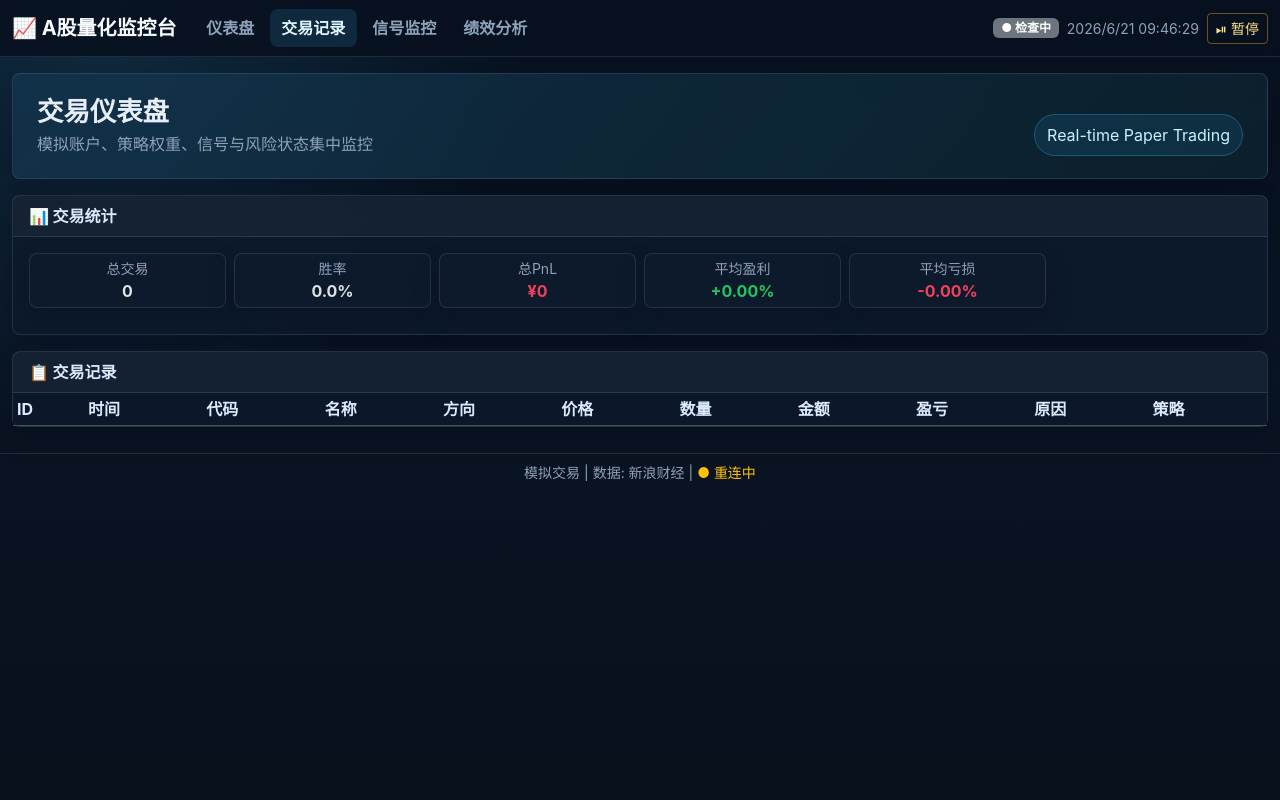
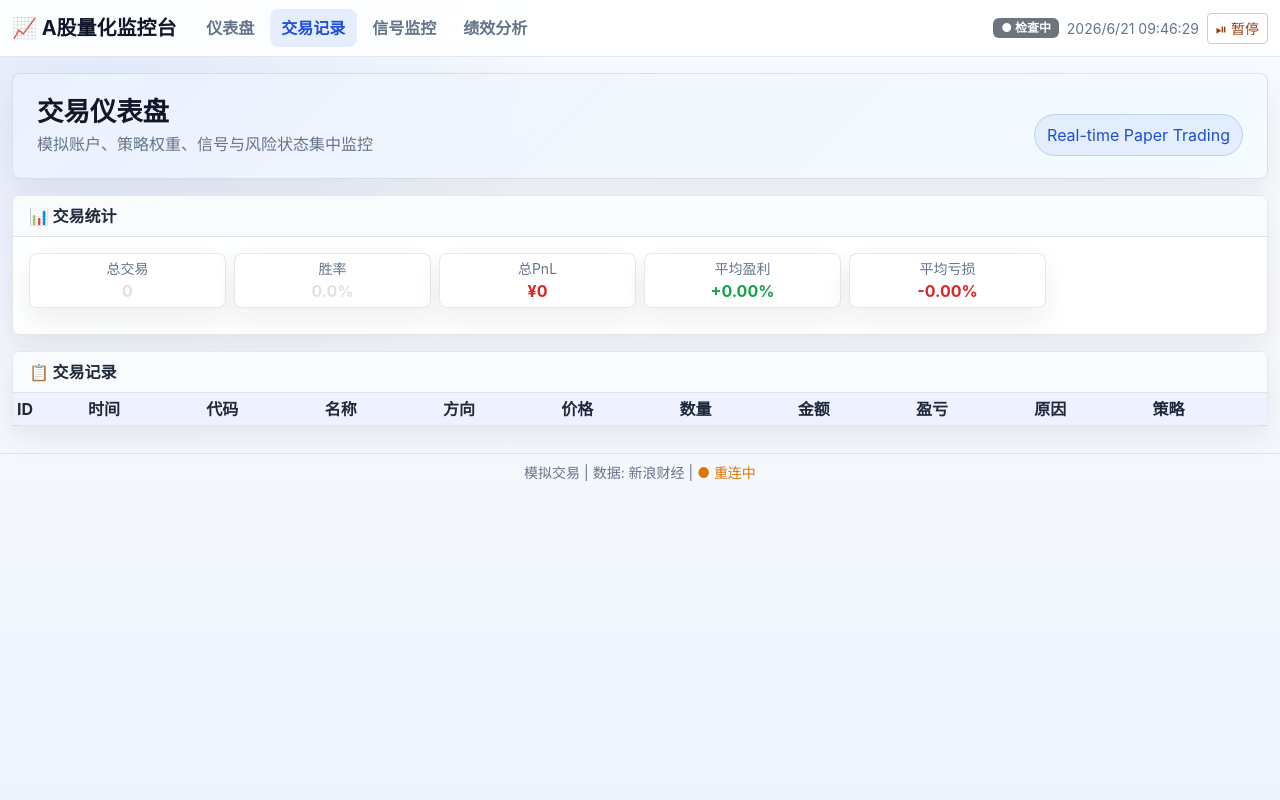
Before and after one commit to riyue248/astock-trading, a FastAPI app: page /trades in a window 1280 px wide. Run offline with FastAPI, Linux system fonts and the light colour scheme; data that the repository does not hold is empty; some libraries are stand-ins or nearby versions.

Commit message:
Sync remaining changes

```diff
--- a/web/static/css/paper.css
+++ b/web/static/css/paper.css
@@ -1,14 +1,14 @@
 :root{
-  --bg:#07111f;
-  --panel:rgba(13,27,45,.88);
-  --panel-2:rgba(17,35,58,.78);
-  --border:rgba(148,163,184,.18);
-  --muted:#8ea2ba;
-  --text:#e7eef8;
-  --blue:#38bdf8;
-  --green:#22c55e;
-  --red:#f43f5e;
-  --amber:#f59e0b;
+  --bg:#f6f8fc;
+  --panel:rgba(255,255,255,.94);
+  --panel-2:rgba(248,250,252,.94);
+  --border:rgba(15,23,42,.10);
+  --muted:#64748b;
+  --text:#0f172a;
+  --blue:#2563eb;
+  --green:#16a34a;
+  --red:#dc2626;
+  --amber:#d97706;
 }
 *{letter-spacing:0}
 body{
@@ -16,16 +16,16 @@
   color:var(--text);
   font-family:Inter,-apple-system,BlinkMacSystemFont,"Microsoft YaHei","PingFang SC",sans-serif;
   background:
-    radial-gradient(circle at 8% 0%,rgba(56,189,248,.16),transparent 30%),
-    linear-gradient(180deg,#07111f 0%,#0a1423 46%,#08101c 100%);
+    radial-gradient(circle at 8% 0%,rgba(37,99,235,.11),transparent 32%),
+    linear-gradient(180deg,#f8fbff 0%,#f6f8fc 48%,#eef4ff 100%);
 }
 .container-fluid{max-width:1500px}
 .app-navbar{
-  background:rgba(8,17,31,.88);
+  background:rgba(255,255,255,.88);
   border-bottom:1px solid var(--border);
   backdrop-filter:blur(14px);
 }
-.navbar-brand{color:#f8fbff!important}
+.navbar-brand{color:#0f172a!important}
 .nav-link{
   border-radius:8px;
   color:var(--muted)!important;
@@ -34,8 +34,8 @@
   padding:.42rem .72rem!important;
 }
 .nav-link:hover,.nav-link.active{
-  color:#e0f7ff!important;
-  background:rgba(56,189,248,.14);
+  color:#1d4ed8!important;
+  background:rgba(37,99,235,.10);
 }
 .hero-strip{
   display:flex;
@@ -45,8 +45,8 @@
   padding:22px 24px;
   border:1px solid var(--border);
   border-radius:8px;
-  background:linear-gradient(135deg,rgba(56,189,248,.13),rgba(34,197,94,.04)),rgba(13,27,45,.76);
-  box-shadow:0 16px 45px rgba(2,6,23,.28);
+  background:linear-gradient(135deg,rgba(37,99,235,.08),rgba(14,165,233,.04)),rgba(255,255,255,.86);
+  box-shadow:0 16px 38px rgba(15,23,42,.08);
 }
 .hero-strip h1{
   margin:0 0 4px;
@@ -56,10 +56,10 @@
 .hero-strip p{margin:0;color:var(--muted)}
 .hero-badge{
   padding:8px 12px;
-  border:1px solid rgba(56,189,248,.28);
+  border:1px solid rgba(37,99,235,.22);
   border-radius:999px;
-  color:#c7f3ff;
-  background:rgba(56,189,248,.10);
+  color:#1d4ed8;
+  background:rgba(37,99,235,.08);
   white-space:nowrap;
 }
 .card{
@@ -67,11 +67,11 @@
   border:1px solid var(--border);
   border-radius:8px;
   margin-bottom:10px;
-  box-shadow:0 12px 28px rgba(2,6,23,.18);
+  box-shadow:0 12px 28px rgba(15,23,42,.07);
 }
 .card-header{
-  color:#dbeafe;
-  background:rgba(255,255,255,.035);
+  color:#1e293b;
+  background:rgba(248,250,252,.82);
   border-bottom:1px solid var(--border);
   font-weight:800;
 }
@@ -80,32 +80,34 @@
 .text-info{color:var(--blue)!important}
 .text-success,.text-up{color:var(--green)!important}
 .text-danger,.text-down{color:var(--red)!important}
+.text-warning{color:var(--amber)!important}
 .table{
   --bs-table-color:var(--text);
   --bs-table-bg:transparent;
-  --bs-table-border-color:rgba(148,163,184,.14);
+  --bs-table-border-color:rgba(15,23,42,.10);
   color:var(--text);
   margin-bottom:0;
 }
 .table-dark{
-  --bs-table-bg:rgba(15,23,42,.72);
-  --bs-table-color:#dbeafe;
+  --bs-table-bg:#eef2ff;
+  --bs-table-color:#1e293b;
+  --bs-table-border-color:rgba(15,23,42,.10);
 }
-.table-hover tbody tr:hover{background:rgba(56,189,248,.08)}
-.badge-live{background:var(--green);box-shadow:0 0 10px rgba(34,197,94,.45)}
-.badge-closed{background:#64748b}
+.table-hover tbody tr:hover{background:rgba(37,99,235,.06)}
+.badge-live{background:var(--green);box-shadow:0 0 10px rgba(22,163,74,.22)}
+.badge-closed{background:#94a3b8;color:#fff}
 .btn-outline-warning{
-  border-color:rgba(245,158,11,.45);
-  color:#fde68a;
+  border-color:rgba(217,119,6,.42);
+  color:#92400e;
 }
 .btn-outline-warning:hover{
-  color:#111827;
+  color:#fff;
   background:var(--amber);
   border-color:var(--amber);
 }
 code{
-  color:#bae6fd;
-  background:rgba(15,23,42,.8);
+  color:#1d4ed8;
+  background:rgba(239,246,255,.92);
   border:1px solid var(--border);
   border-radius:6px;
   padding:2px 5px;
```
